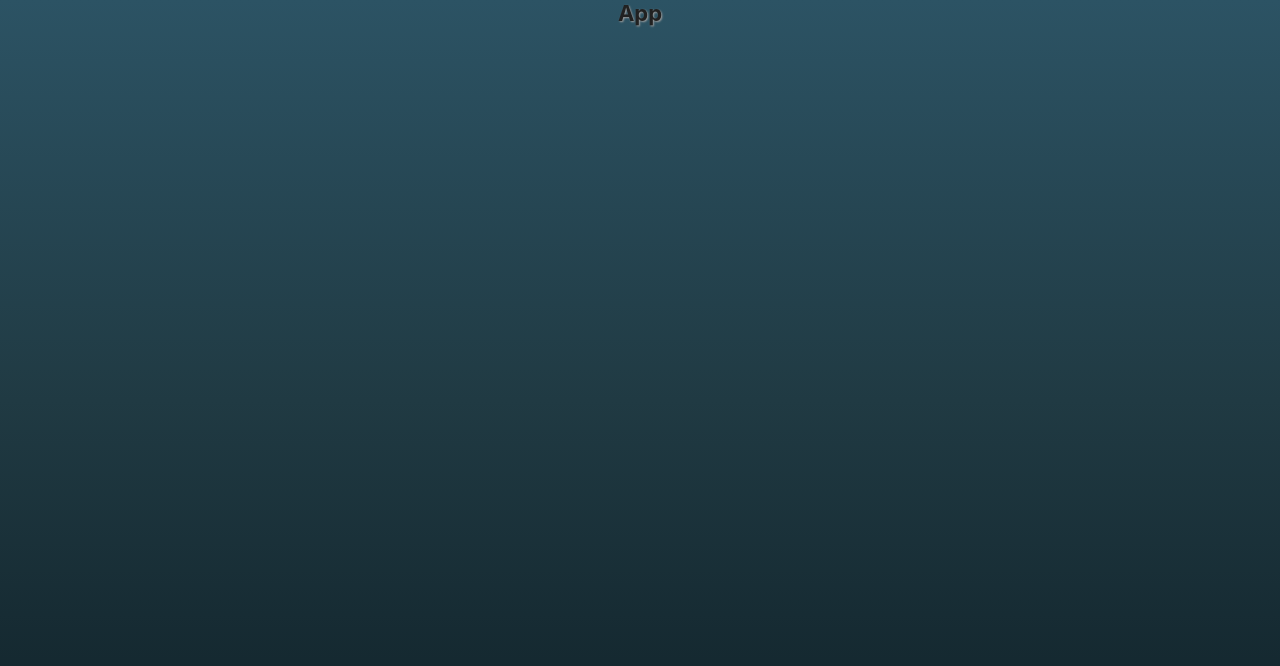
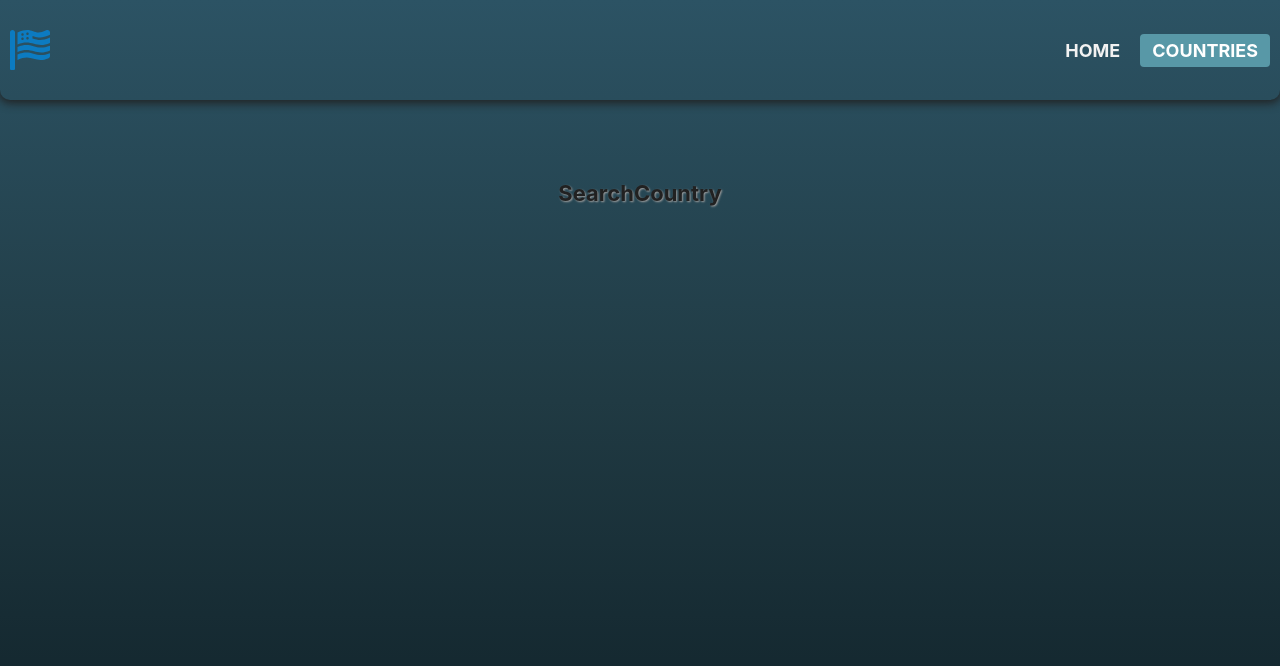
Before and after one commit to dykyys/start-files-blended-vite-3, a React (Vite) app: page /country in a window 1280 px wide. Shown: the top 666 px of the page. Built offline with nearby package versions, Linux system fonts and the light colour scheme.

Commit message:
home_les_3

```diff
--- a/src/App.jsx
+++ b/src/App.jsx
@@ -1,5 +1,19 @@
-import { Heading } from 'components';
+import { Country } from 'pages/Country';
+import { Home } from 'pages/Home';
+import { SearchCountry } from 'pages/SearchCountry';
+import { Routes, Route, Navigate } from 'react-router-dom';
+import { Header } from './components';
 
 export const App = () => {
-  return <Heading title="App" bottom />;
+  return (
+    <div>
+      <Header />
+      <Routes>
+        <Route path="/" element={<Home />} />
+        <Route path="/country" element={<SearchCountry />} />
+        <Route path="/country/:countryId" element={<Country />} />
+        <Route path="*" element={<Navigate to="/" />} />
+      </Routes>
+    </div>
+  );
 };
--- a/src/components/CountryList/CountryList.jsx
+++ b/src/components/CountryList/CountryList.jsx
@@ -1,3 +1,16 @@
-export const CountryList = () => {
-  return <h2>CountryList</h2>;
+import { Link } from 'react-router-dom';
+import { Grid, GridItem } from '..';
+
+export const CountryList = ({ countries }) => {
+  return (
+    <Grid>
+      {countries.map(country => (
+        <GridItem key={country.id}>
+          <Link to={`/country/${country.id}`}>
+            <img src={country.flag} alt={country.country} />
+          </Link>
+        </GridItem>
+      ))}
+    </Grid>
+  );
 };
--- a/src/pages/Country.jsx
+++ b/src/pages/Country.jsx
@@ -4,7 +4,7 @@ export const Country = () => {
   return (
     <Section>
       <Container>
-        <Heading title="SearchCountry" bottom />
+        <Heading title="Country" bottom />
       </Container>
     </Section>
   );
--- a/src/pages/Home.jsx
+++ b/src/pages/Home.jsx
@@ -1,11 +1,32 @@
-import { Container, Heading, Section } from 'components';
+import { Container, CountryList, Loader, Section } from 'components';
+import { useEffect, useState } from 'react';
+import { getCountries } from 'service/countryApi';
 
 export const Home = () => {
+  const [countries, setCountries] = useState([]);
+  const [isLoading, setIsLoading] = useState(false);
+
+  useEffect(() => {
+    async function wrapper() {
+      try {
+        setIsLoading(true);
+        const data = await getCountries();
+        setCountries(data);
+      } catch (error) {
+        console.log(error);
+      } finally {
+        setIsLoading(false);
+      }
+    }
+    wrapper();
+  }, []);
+
   return (
     <Section>
       <Container>
-        <Heading title="Home" bottom />
+        {countries.length > 0 && <CountryList countries={countries} />}
       </Container>
+      {isLoading && <Loader />}
     </Section>
   );
 };
```
